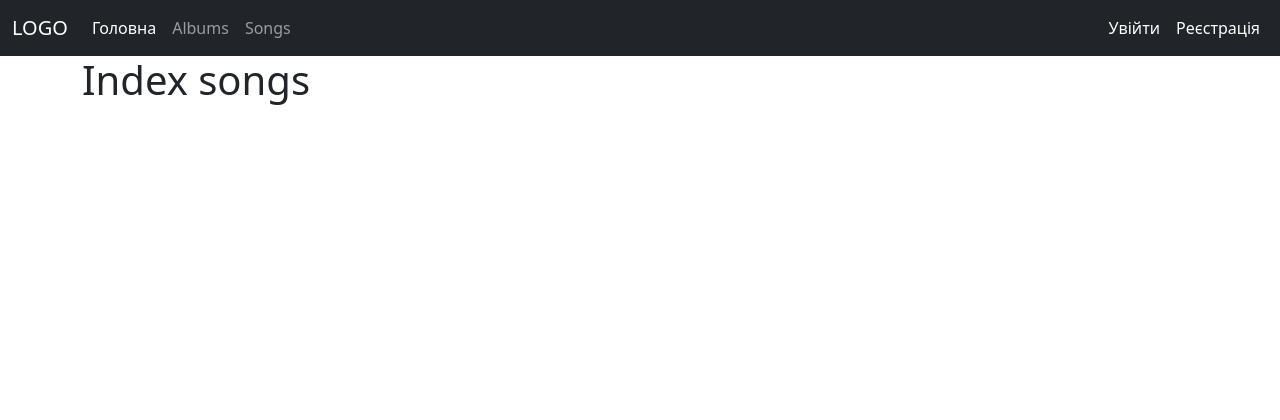
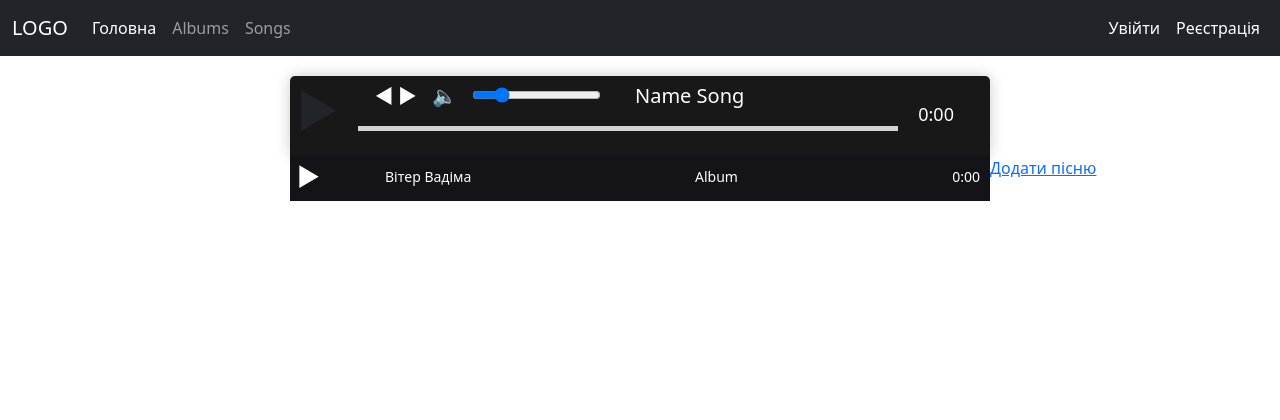
Before and after one commit to grozer221/BigProjectOnFlask, a Flask app: page /admin/songs/ in a window 1280 px wide. Shown: the top 420 px of the page. Run offline with Flask 2, Linux system fonts and the light colour scheme; data comes from the database, SQL or seed files in the repository; both versions use the stored data as it was after the commit.

Commit message:
added songs

```diff
--- a/models/models.py
+++ b/models/models.py
@@ -52,3 +52,5 @@ class Album(db.Model):
 class Song(db.Model):
     __tablename__ = 'songs'
     id = db.Column(db.Integer, primary_key=True)
+    name = db.Column(db.Text, nullable=False)
+    url = db.Column(db.Text, nullable=False)
--- /dev/null
+++ b/static/JavaScripts/music.js
@@ -0,0 +1,186 @@
+let song = new Audio();
+window.onload = function () {
+    let listSongs = document.querySelectorAll('.song');
+    let songsHtml = document.querySelectorAll('.nameSongSn');
+    let controls = document.querySelector('.player')
+    let audios = document.querySelectorAll('audio');
+    let id_song; //вибрана пісня по ід
+    let song; //пісня, яка містить в собі обєкт аудіо
+    let mute = false; //звук вкл або викл
+    let volume = 0.2; //керування звуком
+    let songs = {};//обєкт пісень
+    for (let i = 0; i < songsHtml.length; i++) {
+        songs[i.toString()] = {
+            id: i,
+            name: songsHtml[i].innerText,
+            src: audios[i].children[0].src,
+            totalPlay: ''
+        }
+    }
+    for (let i = 0; i < listSongs.length; i++) {
+        listSongs[i].id = i.toString();
+        let song = new Audio(songs[i].src)
+        song.addEventListener('loadedmetadata', function () {
+            let seconds = this.duration
+            let time = parseInt(seconds / 60) + ':';
+            if (parseInt(seconds % 60) === 0) {
+                time += parseInt(seconds % 60) + '0';
+            } else {
+                time += parseInt(seconds % 60);
+            }
+            listSongs[i].children[3].innerText = time;
+        });
+    }
+
+    function playNewSong(id) {
+        let currTime;//час, який іде в секундах
+        let current = -100;//для подвигання прогрес бара
+        controls.children[1].innerText = songs[id].name;
+        controls.children[0].id = id;
+        id_song = id;
+        song = new Audio(songs[id].src);
+        controls.children[0].innerText = '⏸';
+        listSongs[id].children[0].innerText = '⏸';
+        song.play();
+        song.volume = volume;
+        song.addEventListener('timeupdate', function () {
+            currTime = song.currentTime;
+            current = -((this.duration - currTime) * 100) / this.duration;
+            if (parseInt(currTime % 60) < 10) {
+                controls.children[4].innerText = parseInt(currTime / 60) + ':0' + parseInt(currTime % 60);
+
+            } else {
+                controls.children[4].innerText = parseInt(currTime / 60) + ':' + parseInt(currTime % 60);
+            }
+            controls.children[3].children[1].children[0].style.left = current + '%';
+        });
+    }
+
+    function allPause() {
+        for (let i = 0; i < listSongs.length; i++) {
+            listSongs[i].children[0].innerText = '▶'
+        }
+    }
+
+    for (let i = 0; i < listSongs.length; i++) {
+        listSongs[i].addEventListener('click', function () {
+            let id = this.id;
+            listSongs[id].children[0].innerText = '▶'
+            allPause();
+            playPauseSong(id);
+            id++;
+            controls.children[2].children[1].dataset.id = id;
+            id--;
+            id--;
+            controls.children[2].children[0].dataset.id = id;
+        });
+    }
+    controls.children[0].addEventListener('click', function () {
+        let id = this.id;
+        listSongs[id].children[0].innerText = '▶'
+        allPause();
+        playPauseSong(id);
+    });
+    controls.children[2].children[0].addEventListener('click', function () {
+        let id = this.dataset.id;
+        if (id != -1) {
+            allPause();
+            playPauseSong(id);
+            id++;
+            controls.children[2].children[1].dataset.id = id;
+            id--;
+            id--;
+            controls.children[2].children[0].dataset.id = id;
+        }
+    });
+
+    controls.children[2].children[1].addEventListener('click', function () {
+        let id = this.dataset.id;
+        if (id != -1 || id != (listSongs.length)) {
+            allPause();
+            playPauseSong(id);
+            id++;
+            controls.children[2].children[1].dataset.id = id;
+            id--;
+            id--;
+            controls.children[2].children[0].dataset.id = id;
+        }
+    });
+
+    function playPauseSong(id) {
+        if (song) {
+            if (id == id_song) {
+                if (song.paused) {
+                    song.play();
+                    song.volume = volume;
+                    controls.children[0].innerText = '⏸'
+                    listSongs[id].children[0].innerText = '⏸'
+                } else {
+                    song.pause();
+                    controls.children[0].innerText = '▶'
+                    listSongs[id].children[0].innerText = '▶'
+                }
+            } else {
+                song.pause()
+                controls.children[0].innerText = '▶'
+                listSongs[id].children[0].innerText = '▶'
+                playNewSong(id);
+            }
+        } else {
+            controls.children[0].innerText = '⏸'
+            listSongs[id].children[0].innerText = '▶'
+            playNewSong(id);
+        }
+    }
+
+    controls.children[2].children[2].addEventListener('click', function () {
+        if (song) {
+            if (mute == false) {
+                mute = true;
+                controls.children[2].children[2].innerText = '🔇';
+                controls.children[2].children[3].value = 0;
+                volume = 0;
+            } else {
+                mute = false;
+                controls.children[2].children[2].innerText = '🔈';
+                controls.children[2].children[3].value = 100;
+            }
+            song.muted = mute;
+        }
+    });
+
+    controls.children[2].children[3].addEventListener('change', function () {
+        let value = this.value;
+        if (song) {
+            volume = value / 100;
+            song.volume = volume;
+            if (value == 0) {
+                mute = true;
+                controls.children[2].children[2].innerText = '🔇';
+            } else if (value > 0) {
+                mute = false;
+                controls.children[2].children[2].innerText = '🔈';
+            }
+        }
+    });
+    controls.children[3].children[1].addEventListener('mouseenter', function () {
+        if (song) {
+            let id = controls.children[0].id;
+
+
+        }
+    });
+    controls.children[3].children[1].addEventListener('click', function (e) {
+        let offset = this.offsetTop;
+        let duration = song.duration;
+        let width = screen.width;
+        let x = e.pageX - offset;
+        console.log(x);
+        let xproc = (x * 100) / width;
+        let sec = (xproc * duration);
+        sec = sec / 100;
+        xproc = xproc - 100;
+        controls.children[3].children[1].children[0].style.left = xproc + '%';
+        song.currentTime = sec;
+    });
+}
--- /dev/null
+++ b/static/css/music.css
@@ -0,0 +1,119 @@
+.range, .play-pause, .song, .npButton, .mute{
+    cursor: pointer;
+}
+.wrp{
+    width: 700px;
+    margin: 0 auto;
+    margin-top: 20px;
+    height: 70%;
+    box-shadow: 0 0 15px rgba(0, 0, 0, 0.2);
+    border-radius: 5px;
+}
+.player, .song{
+    position: relative;
+    width: 700px;
+    height: 80px;
+    background: #181818 ;
+    border-radius: 5px 5px 0 0;
+}
+.play-pause, .play-pauseSn{
+    float: left;
+    margin-left: 7px;
+    font-size: 45px;
+}
+.nameSong, .settings, .nameSongSn, .nameAlbum{
+    position: absolute;
+    color: white;
+    padding: 5px;
+    top: 0;
+    left: 340px;
+    font-size: 20px;
+}
+.settings{
+    left: 80px;
+}
+.settings div{
+    float: left;
+    margin-right: 5px;
+}
+.mute, .volume{
+    font-size: 20px;
+    margin: 0 10px;
+}
+.bar{
+    position: relative;
+    float:left;
+    width: 540px;
+    height: 30px;
+    margin-top:25px;
+    margin-left: 20px;
+    padding: 0;
+    overflow: hidden;
+}
+.setTime{
+    position: absolute;
+    top: 0;
+    background: yellow;
+    color: white;
+    font-size: 12px;
+    padding: 3px;
+    display: none;
+}
+.range, .progressSong, .load{
+    height: 5px;
+    margin: 25px 0;
+    padding: 0;
+    width: 100%;
+}
+.range{
+    background: lightgrey;
+}
+.progressSong, .load{
+    position: absolute;
+    top:0;
+    left: -100%;
+}
+.progressSong{
+    background:  #0078d7;
+    z-index: 3;
+}
+.load{
+    background: gray;
+}
+.time, .durationSong{
+    float: left;
+    font-size: 18px;
+    margin: 25px 0 0 20px;
+    color: white;
+}
+.song{
+    height: 45px;
+    background: #131318 ;
+    color: white;
+    float: left;
+    border-radius: 0;
+}
+.song:hover{
+    opacity: 95%;
+}
+.play-pauseSn{
+    font-size: 25px;
+    margin-top: 2px;
+}
+.nameSongSn, .nameAlbum, .durationSong{
+    font-size: 14px;
+}
+.nameSongSn{
+    top: 5px;
+    left: 90px;
+}
+.nameAlbum{
+    top: 5px;
+    left: 400px;
+}
+
+.durationSong{
+    float: right;
+    margin-top: 10px;
+    margin-right: 10px;
+}
--- a/templates/admin/songs/index.html
+++ b/templates/admin/songs/index.html
@@ -1,5 +1,43 @@
+{#Пісні#}
 {% extends 'admin/layout.html' %}
 
 {% block content %}
-    <h1>Index songs</h1>
+        {% if song|length > 0%}
+        <link type="text/css" rel="stylesheet" href="{{ url_for('static', filename='css/music.css') }}">
+        <script type="text/javascript" src="{{ url_for('static', filename='JavaScripts/music.js') }}" async></script>
+        <div class="wrp">
+            <div class="player">
+                <div class="play-pause" id="-1">▶</div>
+                <div class="nameSong">Name Song</div>
+                <div class="settings">
+                    <div class="npButton" id="prev" data-id="-1">◀</div>
+                    <div class="npButton" id="next" data-id="-1">▶</div>
+                    <div class="mute">🔈</div>
+                    <input type="range" class="volume" min="0" max="100" value="20">
+                </div>
+                <div class="bar">
+                    <div class="setTime"></div>
+                    <div class="range">
+                        <div class="progressSong"></div>
+                        <div class="load"></div>
+                    </div>
+                </div>
+                <div class="time">0:00</div>
+            </div>
+           {% for sn in song %}
+                <div class="song" id="">
+                <div class="play-pauseSn">▶</div>
+                <div class="nameSongSn">{{ sn.name }}  <audio >
+                    <source src="/static/uploads/music/{{ sn.url }}">
+                </audio></div>
+                <div class="nameAlbum">Album</div>
+                <div class="durationSong">0:00</div>
+                <!-- Album -->
+            </div>
+           {% endfor %}
+        </div>
+        {% else %}
+        <p>Пісні відсутні (не створені альбоми або не додано пісень до певного альбому)</p>
+        {% endif %}
+        <a href="create">Додати пісню</a>
 {% endblock %}
```
Also changed, not shown: blueprints/admin/songs.py (+56 -2 lines), templates/admin/songs/create.html (+19 -0 lines), database.sqlite3, 1 other file.
